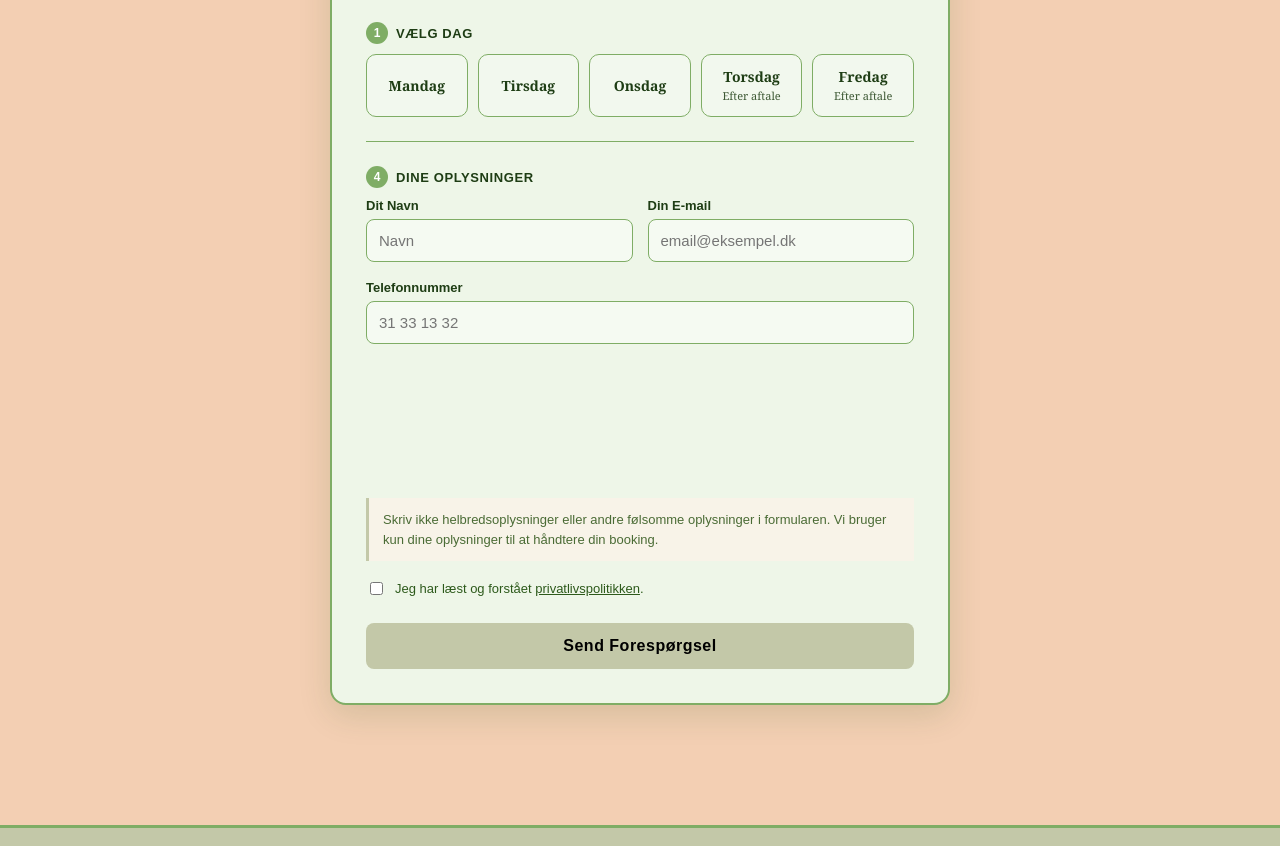
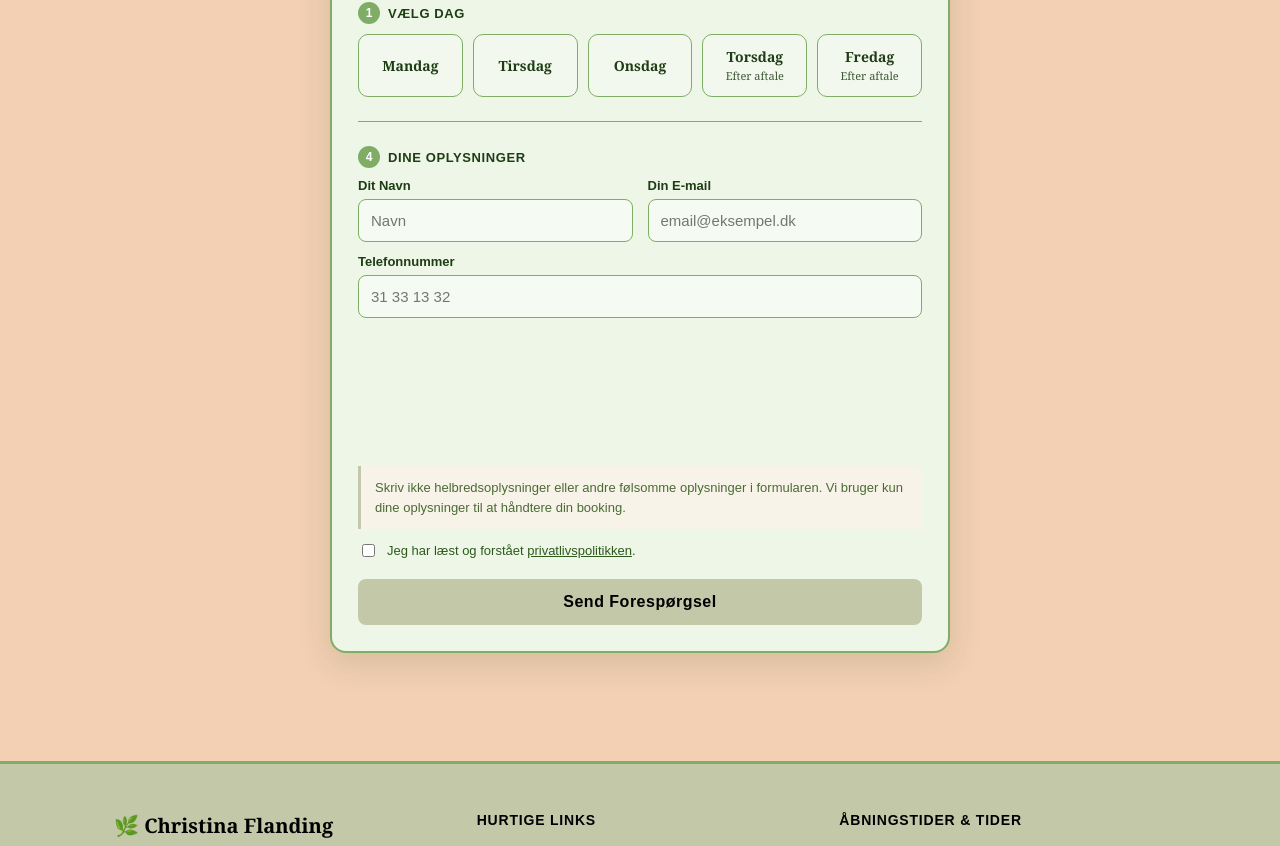
Before and after one commit to aaronalayo/christinaflanding, a React (Vite) app: page /booking in a window 1280 px wide. Shown: the part 435-1281 px from the top of the page. Built offline with nearby package versions, Linux system fonts and the light colour scheme; no server answers.

Commit message:
Tighten booking form spacing

```diff
--- a/src/HealingInquiry.tsx
+++ b/src/HealingInquiry.tsx
@@ -519,10 +519,10 @@ function BookingForm({ onSubmit, submitting }: {
 // ─── Styles ───────────────────────────────────────────────────────────────────
 
 const s: Styles = {
-  container:        { maxWidth: '620px', margin: '40px auto', padding: '34px', fontFamily: 'Georgia, serif', border: '2px solid #7FAD65', borderRadius: '16px', backgroundColor: '#EEF6E8', boxShadow: '0 10px 32px rgba(45,90,27,0.15)' },
+  container:        { maxWidth: '620px', margin: '28px auto', padding: '26px', fontFamily: 'Georgia, serif', border: '2px solid #7FAD65', borderRadius: '16px', backgroundColor: '#EEF6E8', boxShadow: '0 10px 32px rgba(45,90,27,0.15)' },
   heading:          { color: '#1E3D14', margin: '0 0 10px 0', fontWeight: 'bold', fontSize: '24px' },
   subheading:       { color: '#4A6B35', margin: 0, fontSize: '14px', fontStyle: 'italic' },
-  form:             { display: 'flex', flexDirection: 'column', gap: '18px' },
+  form:             { display: 'flex', flexDirection: 'column', gap: '12px' },
   row:              { display: 'flex', gap: '15px', flexWrap: 'wrap' },
   formGroup:        { display: 'flex', flexDirection: 'column', gap: '6px', flex: '1 1 200px' },
   label:            { fontSize: '13px', fontWeight: 'bold', color: '#1E3D14', fontFamily: 'sans-serif' },
--- a/src/pages/Services.tsx
+++ b/src/pages/Services.tsx
@@ -11,7 +11,7 @@ export default function Services() {
           <p className="site-page-subtitle" style={styles.subtitle}>
             “Her får du et frirum, hvor der er fokus på dig”
           </p>
-          <Link to="/booking" style={styles.bookBtn}>
+          <Link to="/booking" style={{ ...styles.bookBtn, marginTop: '14px' }}>
             Book nu →
           </Link>
         </div>
```
